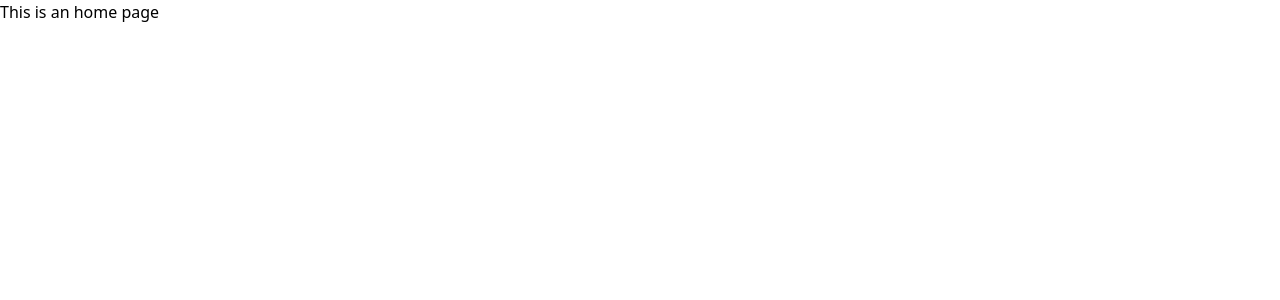
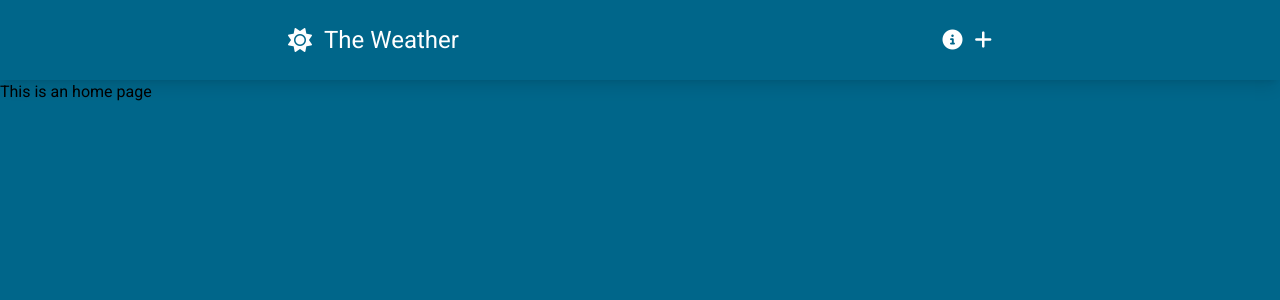
Before and after one commit to kniaza/weather-test-app, a Vue app: page / in a window 1280 px wide. Shown: the top 300 px of the page. Built offline with nearby package versions, Linux system fonts and the light colour scheme.

Commit message:
feat: prepare header component

```diff
--- a/src/App.vue
+++ b/src/App.vue
@@ -1,11 +1,13 @@
 <template>
-  <div>
+  <div class="flex flex-col min-h-screen font-Roboto bg-weather-primary">
+    <SiteNavigation />
     <RouterView />
   </div>
 </template>
 
 <script setup>
 import { RouterView } from 'vue-router';
+import SiteNavigation from './components/SiteNavigation.vue';
 </script>
 
 <style lang="scss" scoped></style>
--- /dev/null
+++ b/src/components/SiteNavigation.vue
@@ -0,0 +1,26 @@
+<template>
+  <header class="sticky top-0 bg-weather-primary shadow-lg">
+    <nav
+      class="container flex flex-col sm:flex-row items-center gap-4 text-white py-6"
+    >
+      <RouterLink :to="{ name: 'home' }">
+        <div class="flex items-center gap-3">
+          <i class="fa-solid fa-sun text-2xl"></i>
+          <p class="text-2xl">The Weather</p>
+        </div>
+      </RouterLink>
+      <div class="flex gap-3 flex-1 justify-end">
+        <i
+          class="fa-solid fa-circle-info text-xl hover:text-weather-secondary duration-150 cursor-pointer"
+        ></i>
+        <i
+          class="fa-solid fa-plus text-xl hover:text-weather-secondary duration-150 cursor-pointer"
+        ></i>
+      </div>
+    </nav>
+  </header>
+</template>
+
+<script setup>
+import { RouterLink } from 'vue-router';
+</script>
```
